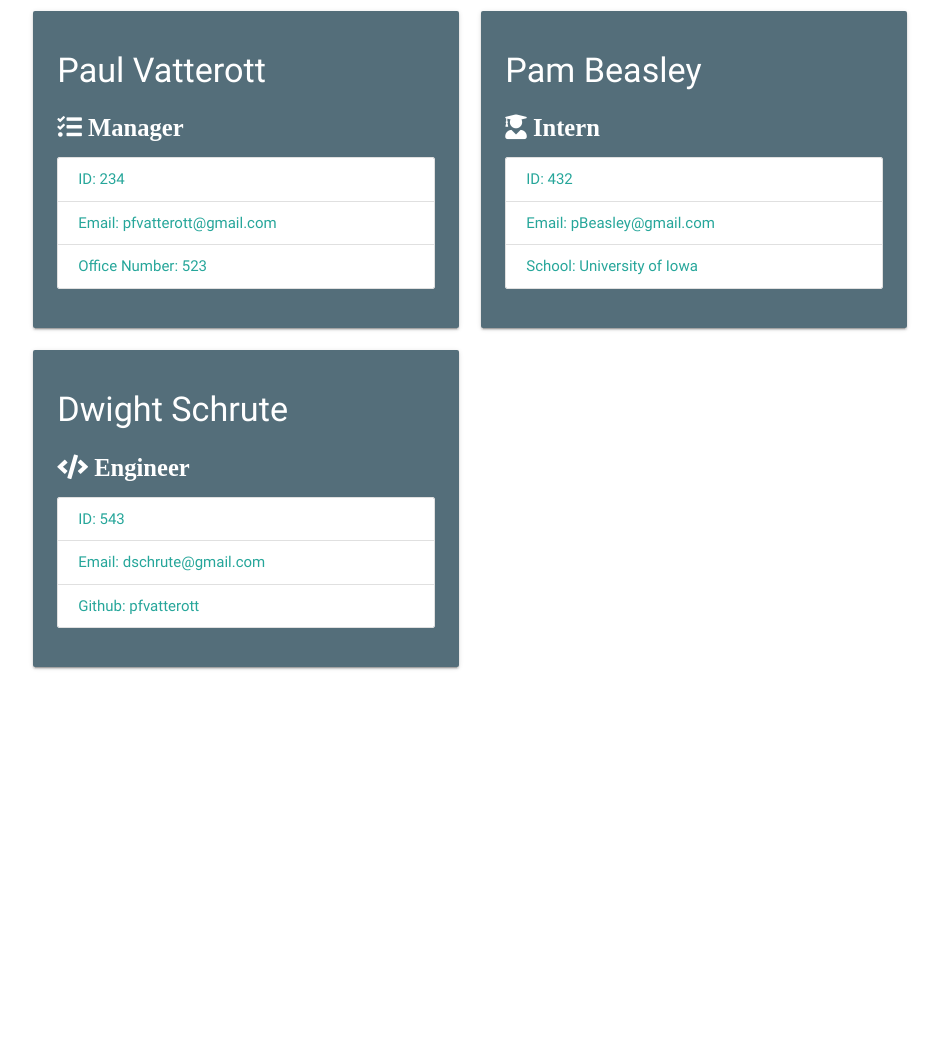
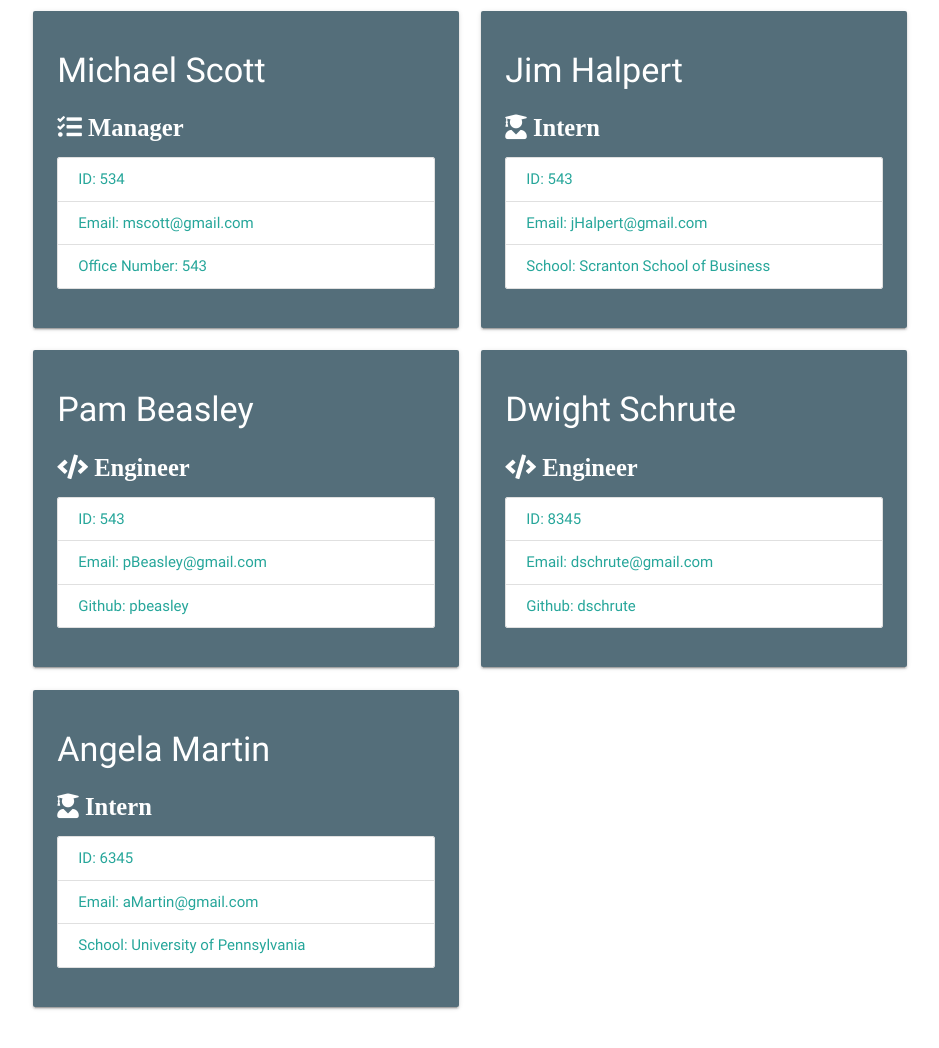
Before and after one commit to pfvatterott/Team-Profile-Generator, a website: page dist/index.html in a window 1280 px wide. Shown: the part 76-1124 px from the top of the page, without its empty margins (170-1109 px from the left). Before the commit the page ends 800 px from the top, so only its background shows below. Drawn offline with nearby package versions, Linux system fonts and the light colour scheme.

Commit message:
new version of generated html

```diff
--- a/dist/index.html
+++ b/dist/index.html
@@ -42,12 +42,12 @@
               <div class="col s12 m6" id="employeeCard">
                 <div class="card blue-grey darken-1">
                   <div class="card-content white-text">
-                    <h4>Paul Vatterott</h4>
+                    <h4>Michael Scott</h4>
                     <h5 class="fas fa-tasks"> Manager</h5>
                     <div class="collection">
-                      <a href="#!" class="collection-item">ID: 234</a>
-                      <a href="mailto:pfvatterott@gmail.com" target="_blank" class="collection-item">Email: pfvatterott@gmail.com</a>
-                      <a href="#!" class="collection-item">Office Number: 523</a>
+                      <a href="#!" class="collection-item">ID: 534</a>
+                      <a href="mailto:mscott@gmail.com" target="_blank" class="collection-item">Email: mscott@gmail.com</a>
+                      <a href="#!" class="collection-item">Office Number: 543</a>
                     </div>
                   </div>
                 </div>
@@ -55,12 +55,25 @@
             <div class="col s12 m6" id="employeeCard">
             <div class="card blue-grey darken-1">
               <div class="card-content white-text">
-                <h4>Pam Beasley</h4>
+                <h4>Jim Halpert</h4>
                 <h5 class="fas fa-user-graduate"> Intern</h5>
                 <div class="collection">
-                  <a href="#!" class="collection-item">ID: 432</a>
+                  <a href="#!" class="collection-item">ID: 543</a>
+                  <a href="mailto:jHalpert@gmail.com" target="_blank" class="collection-item">Email: jHalpert@gmail.com</a>
+                  <a href="#!" class="collection-item">School: Scranton School of Business</a>
+                </div>
+              </div>
+            </div>
+          </div>
+            <div class="col s12 m6" id="employeeCard">
+            <div class="card blue-grey darken-1">
+              <div class="card-content white-text">
+                <h4> Pam Beasley</h4>
+                <h5 class="fas fa-code"> Engineer</h5>
+                <div class="collection">
+                  <a href="#!" class="collection-item">ID: 543</a>
                   <a href="mailto:pBeasley@gmail.com" target="_blank" class="collection-item">Email: pBeasley@gmail.com</a>
-                  <a href="#!" class="collection-item">School: University of Iowa</a>
+                  <a href="https://github.com/pbeasley" target="_blank" class="collection-item">Github: pbeasley</a>
                 </div>
               </div>
             </div>
@@ -71,9 +84,22 @@
                 <h4> Dwight Schrute</h4>
                 <h5 class="fas fa-code"> Engineer</h5>
                 <div class="collection">
-                  <a href="#!" class="collection-item">ID: 543</a>
+                  <a href="#!" class="collection-item">ID: 8345</a>
                   <a href="mailto:dschrute@gmail.com" target="_blank" class="collection-item">Email: dschrute@gmail.com</a>
-                  <a href="https://github.com/pfvatterott" target="_blank" class="collection-item">Github: pfvatterott</a>
+                  <a href="https://github.com/dschrute" target="_blank" class="collection-item">Github: dschrute</a>
+                </div>
+              </div>
+            </div>
+          </div>
+            <div class="col s12 m6" id="employeeCard">
+            <div class="card blue-grey darken-1">
+              <div class="card-content white-text">
+                <h4>Angela Martin</h4>
+                <h5 class="fas fa-user-graduate"> Intern</h5>
+                <div class="collection">
+                  <a href="#!" class="collection-item">ID: 6345</a>
+                  <a href="mailto:aMartin@gmail.com" target="_blank" class="collection-item">Email: aMartin@gmail.com</a>
+                  <a href="#!" class="collection-item">School: University of Pennsylvania</a>
                 </div>
               </div>
             </div>
```
